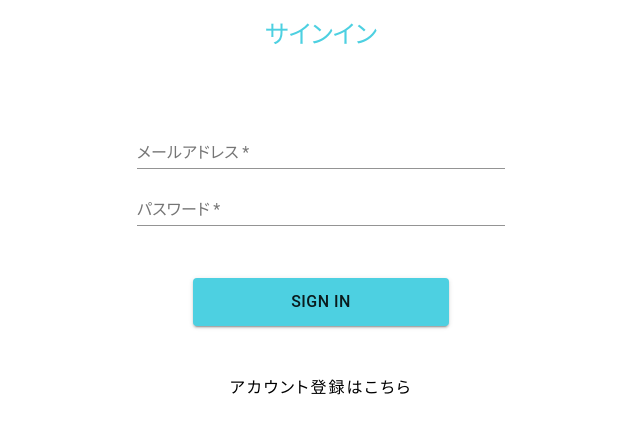
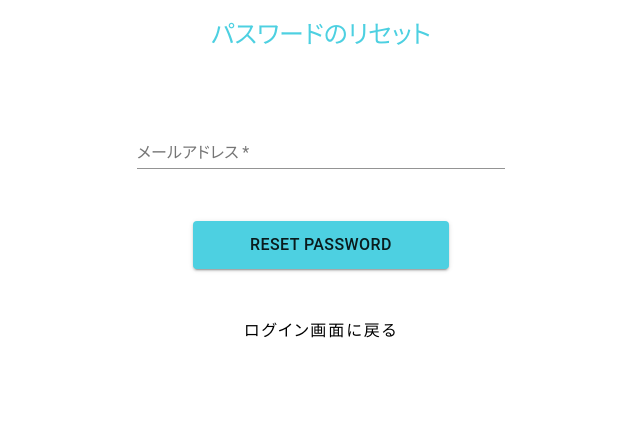
Before and after one commit to shuntagami/ec-app, a React (Create React App) app: page /signin/reset in a window 1280 px wide. Before the commit this address led to /signin. Shown: the top 434 px of the page, without its empty margins (319-959 px from the left). Built offline with nearby package versions, Linux system fonts and the light colour scheme; no server answers.

Commit message:
Add reset password function

```diff
--- a/src/Router.jsx
+++ b/src/Router.jsx
@@ -1,6 +1,6 @@
 import React from "react";
 import { Route, Switch } from "react-router";
-import { Home, SignIn, SignUp } from "./templates";
+import { Home, Reset, SignIn, SignUp } from "./templates";
 import Auth from './Auth';
 
 const Router = () => {
@@ -8,6 +8,7 @@ const Router = () => {
     <Switch>
       <Route exact path={"/signup"} component={SignUp} />
       <Route exact path={"/signin"} component={SignIn} />
+      <Route exact path={"/signin/reset"} component={Reset} />
 
       <Auth>
         <Route exact path={"(/)?"} component={Home} />
--- a/src/reducks/users/operations.js
+++ b/src/reducks/users/operations.js
@@ -27,6 +27,23 @@ export const listenAuthState = () => {
         dispatch(push('/signin'))
       }
     })
+  }
+}
+
+export const resetPassword = (email) => {
+  return async (dispatch) => {
+    if (email === "") {
+      alert("必須項目が未入力です")
+      return false
+    } else {
+      auth.sendPasswordResetEmail(email)
+        .then(() => {
+          alert("入力されたアドレスにパスワードリセット用のメールを送りました")
+          dispatch(push('/signin'))
+        }).catch(() => {
+          alert('失敗しました。通信環境をお確かめください。')
+        })
+    }
   }
 }
 
--- /dev/null
+++ b/src/templates/Reset.jsx
@@ -0,0 +1,48 @@
+import React, { useState, useCallback } from "react";
+import { TextInput } from "../components/UIkit";
+import { PrimaryButton } from "../components/UIkit";
+import { resetPassword } from "../reducks/users/operations";
+import { useDispatch } from "react-redux";
+import { push } from "connected-react-router";
+
+const Reset = () => {
+  const dispatch = useDispatch();
+
+  const [email, setEmail] = useState("");
+
+  const iunputEmail = useCallback(
+    (event) => {
+      setEmail(event.target.value);
+    },
+    [setEmail]
+  );
+
+  return (
+    <div className="c-section-container">
+      <h2 className="u-text__headline u-text-center">パスワードのリセット</h2>
+      <div className="module-spacer--medium" />
+
+      <TextInput
+        fullWidth={true}
+        label={"メールアドレス"}
+        multiline={false}
+        required={true}
+        rows={1}
+        value={email}
+        type={"email"}
+        onChange={iunputEmail}
+      />
+
+      <div className="module-spacer--medium" />
+      <div className="center">
+        <PrimaryButton
+          label={"Reset Password"}
+          onClick={() => dispatch(resetPassword(email))}
+        />
+        <div className="module-spacer--medium" />
+        <p onClick={() => dispatch(push("/signin"))}>ログイン画面に戻る</p>
+      </div>
+    </div>
+  );
+};
+export default Reset;
--- a/src/templates/SignIn.jsx
+++ b/src/templates/SignIn.jsx
@@ -57,6 +57,7 @@ const SignIn = () => {
         />
         <div className="module-spacer--medium" />
         <p onClick={() => dispatch(push("/signup"))}>アカウント登録はこちら</p>
+        <p onClick={() => dispatch(push("/signin/reset"))}>パスワードを忘れた方はこちら</p>
       </div>
     </div>
   );
--- a/src/templates/SignUp.jsx
+++ b/src/templates/SignUp.jsx
@@ -2,6 +2,7 @@ import React, { useCallback, useState } from 'react';
 import { useDispatch } from 'react-redux';
 import { PrimaryButton, TextInput } from "../components/UIkit";
 import { signUp } from '../reducks/users/operations'
+import { push } from 'connected-react-router'
 
 const SignUp = () => {
   const dispatch = useDispatch()
@@ -78,6 +79,8 @@ const SignUp = () => {
           label = { "アカウントを登録する"　}
           onClick={() => dispatch(signUp(username, email, password, confirmPassword))}
         />
+        <div className="module-spacer--medium" />
+        <p onClick={() => dispatch(push("/signin"))}>アカウントをお持ちの方はこちら</p>
       </div>
     </div>
   )
--- a/src/templates/index.js
+++ b/src/templates/index.js
@@ -1,4 +1,5 @@
 export { default as Home } from './Home'
 export { default as Login } from './Login'
+export { default as Reset } from './Reset'
 export { default as SignIn } from './SignIn'
 export { default as SignUp } from './SignUp'
```
